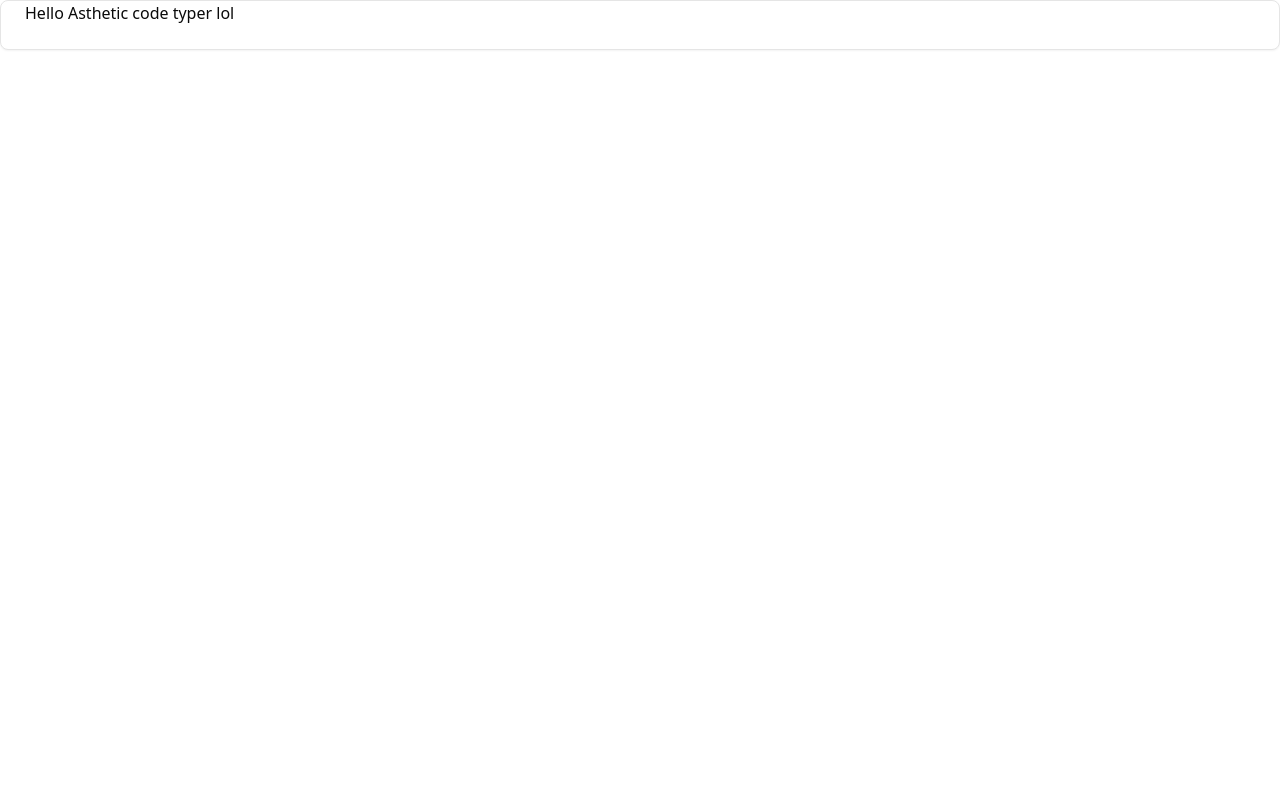
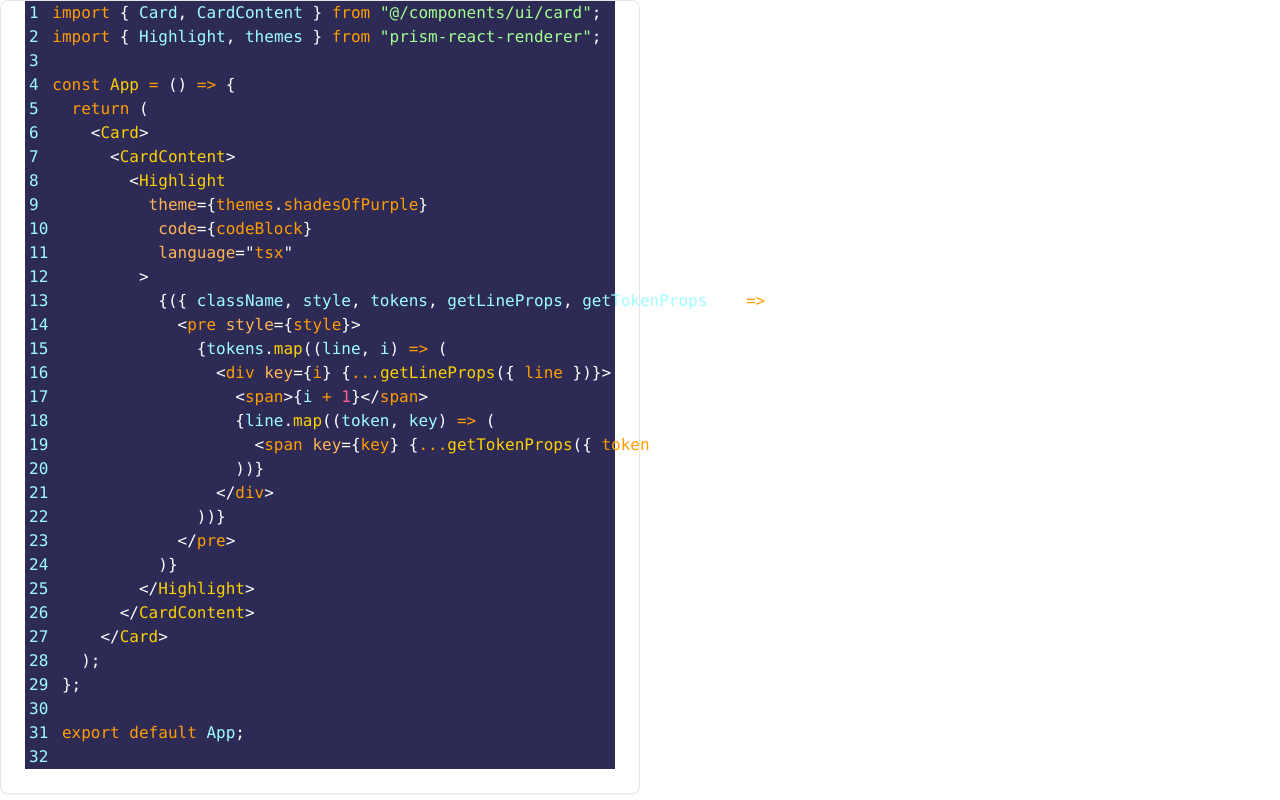
Before and after one commit to haruBlank00/asthetic-code-typer, a React (Vite) app: page / in a window 1280 px wide. Built offline with nearby package versions, Linux system fonts and the light colour scheme.

Commit message:
Install and render code highlight with prism-react-renderer

```diff
--- a/package.json
+++ b/package.json
@@ -14,6 +14,7 @@
     "class-variance-authority": "^0.7.0",
     "clsx": "^2.1.0",
     "lucide-react": "^0.368.0",
+    "prism-react-renderer": "^2.3.1",
     "react": "^18.2.0",
     "react-dom": "^18.2.0",
     "tailwind-merge": "^2.2.2",
--- a/src/App.tsx
+++ b/src/App.tsx
@@ -1,13 +1,65 @@
 import { Card, CardContent } from "@/components/ui/card";
+import { Highlight, themes } from "prism-react-renderer";
+
+const codeBlock = `import { Card, CardContent } from "@/components/ui/card";
+import { Highlight, themes } from "prism-react-renderer";
 
 const App = () => {
   return (
     <Card>
       <CardContent>
-        <h1>Hello Asthetic code typer lol</h1>
+        <Highlight
+          theme={themes.shadesOfPurple}
+          code={codeBlock}
+          language="tsx"
+        >
+          {({ className, style, tokens, getLineProps, getTokenProps }) => (
+            <pre style={style}>
+              {tokens.map((line, i) => (
+                <div key={i} {...getLineProps({ line })}>
+                  <span>{i + 1}</span>
+                  {line.map((token, key) => (
+                    <span key={key} {...getTokenProps({ token })} />
+                  ))}
+                </div>
+              ))}
+            </pre>
+          )}
+        </Highlight>
       </CardContent>
     </Card>
   );
 };
 
 export default App;
+`;
+const App = () => {
+  return (
+    <div className="grid grid-cols-1 md:grid-cols-2">
+      <Card>
+        <CardContent>
+          <Highlight
+            theme={themes.shadesOfPurple}
+            code={codeBlock}
+            language="tsx"
+          >
+            {({ className, style, tokens, getLineProps, getTokenProps }) => (
+              <pre style={style}>
+                {tokens.map((line, i) => (
+                  <div key={i} {...getLineProps({ line })}>
+                    <span className="p-1 border-r-white">{i + 1}</span>{" "}
+                    {line.map((token, key) => (
+                      <span key={key} {...getTokenProps({ token })} />
+                    ))}
+                  </div>
+                ))}
+              </pre>
+            )}
+          </Highlight>
+        </CardContent>
+      </Card>
+    </div>
+  );
+};
+
+export default App;
```
Also changed, not shown: 2 other files (tests, documents, lock files or other folders).
